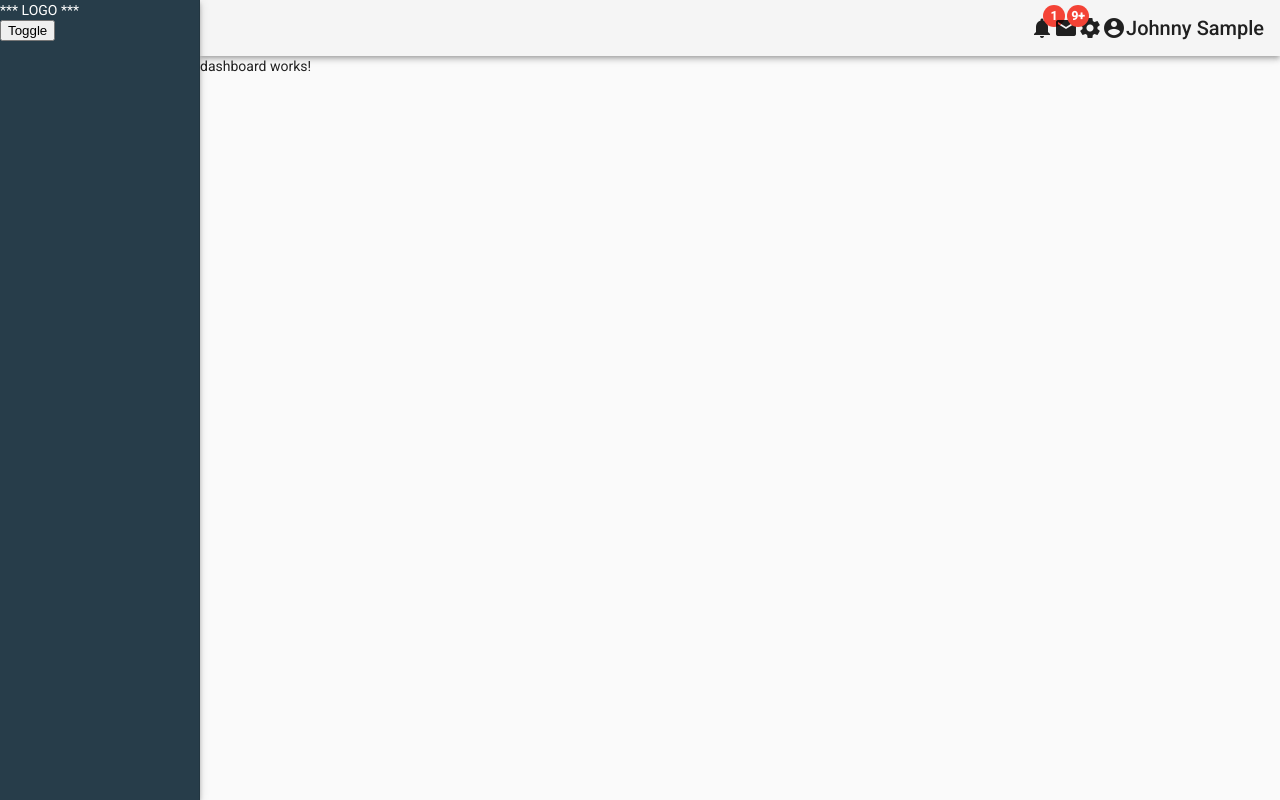
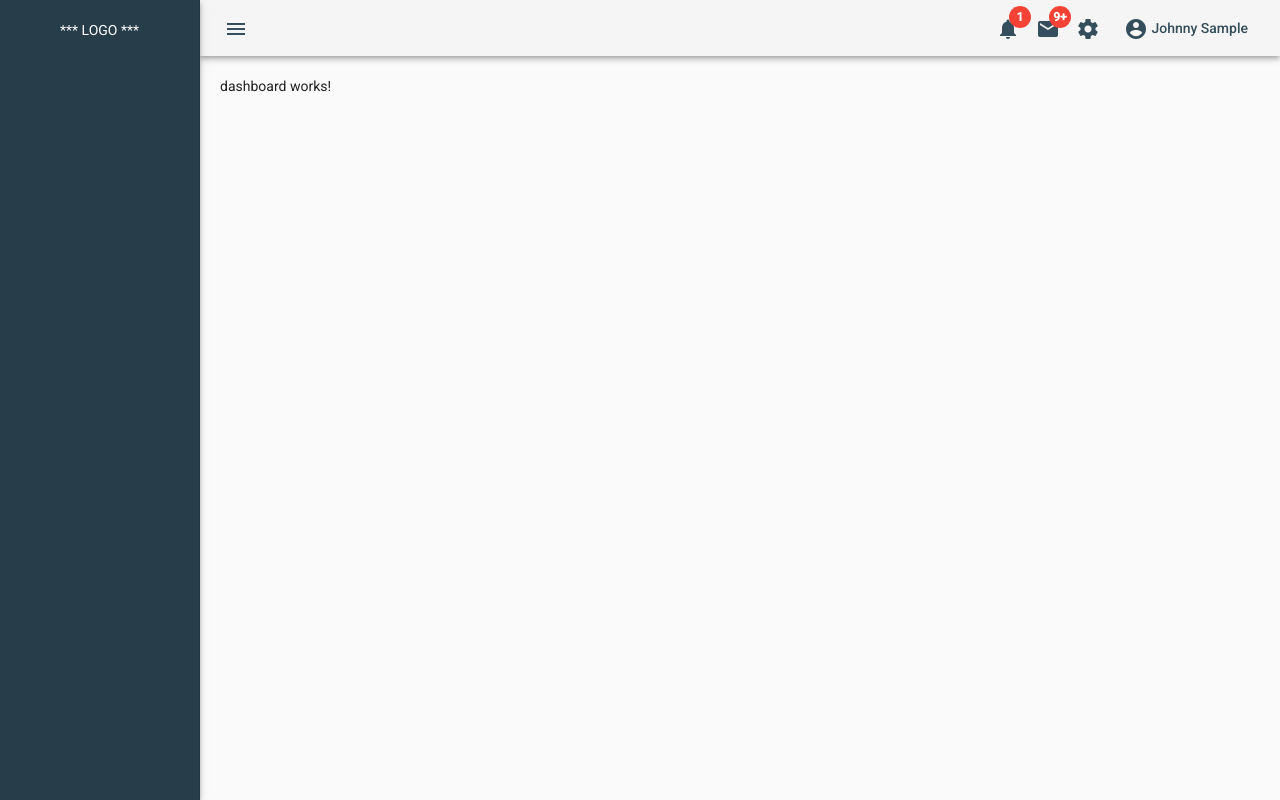
Before and after one commit to ricobarnes/javelin, an Angular app: page / in a window 1280 px wide. Built offline with nearby package versions, Linux system fonts and the light colour scheme.

Commit message:
setting up color

```diff
--- a/angular.json
+++ b/angular.json
@@ -28,7 +28,7 @@
               "src/assets"
             ],
             "styles": [
-              "./node_modules/@angular/material/prebuilt-themes/deeppurple-amber.css",
+              "src/assets/themes/custom-theme.scss",
               "src/styles.scss"
             ],
             "scripts": []
--- a/src/app/app.component.html
+++ b/src/app/app.component.html
@@ -4,20 +4,26 @@
     [opened]="true"
     mode="side"
     class="sidenav mat-elevation-z4"
-    [style.width]="isWide ? '200px' : '50px'"
+    [style.width]="isWide ? '200px' : '70px'"
   >
     <div>
-      <div>*** LOGO ***</div>
-      <button (click)="toggleSidebar()">Toggle</button>
+      <div
+        style="
+          display: flex;
+          justify-content: center;
+          align-items: center;
+          padding: 20px;
+        "
+      >
+        *** LOGO ***
+      </div>
     </div>
   </mat-drawer>
-  <mat-drawer-content [style.margin-left]="isWide ? '200px' : '50px'">
+  <mat-drawer-content [style.margin-left]="isWide ? '200px' : '70px'">
     <rrp-header style="position: sticky; top: 0px; z-index: 777;"></rrp-header>
 
-    <div style="flex: 1 0 auto;">
-      <div>
-        <router-outlet></router-outlet>
-      </div>
+    <div style="flex: 1 0 auto; padding: 20px;">
+      <router-outlet></router-outlet>
     </div>
   </mat-drawer-content>
 </mat-drawer-container>
--- a/src/app/app.component.ts
+++ b/src/app/app.component.ts
@@ -16,8 +16,4 @@ export class AppComponent implements OnInit {
       this.isWide = val;
     });
   }
-
-  toggleSidebar() {
-    this._layoutService.setIsWide(!this.isWide);
-  }
 }
--- a/src/app/core/services/layout/layout.service.ts
+++ b/src/app/core/services/layout/layout.service.ts
@@ -16,4 +16,8 @@ export class LayoutService {
   isWide(): Observable<boolean> {
     return this._isWide.asObservable();
   }
+
+  toggleSidebar() {
+    this._isWide.next(!this._isWide.value);
+  }
 }
--- a/src/app/shared/components/header/header.component.html
+++ b/src/app/shared/components/header/header.component.html
@@ -7,23 +7,38 @@
       justify-content: space-between;
     "
   >
-    <div></div>
+    <div>
+      <button mat-icon-button color="primary" (click)="toggleSidebar()">
+        <mat-icon>menu</mat-icon>
+      </button>
+    </div>
     <div style="display: flex; align-items: center;">
+      <button mat-icon-button color="primary">
         <mat-icon
           class="material-icons-outlined"
           [matBadge]="notificationCount"
           matBadgeColor="warn"
           >notifications</mat-icon
         >
+      </button>
+
+      <button mat-icon-button color="primary">
         <mat-icon
           class="material-icons-outlined"
           [matBadge]="messageCount"
           matBadgeColor="warn"
           >email</mat-icon
         >
+      </button>
+
+      <button mat-icon-button color="primary">
         <mat-icon class="material-icons-outlined">settings</mat-icon>
-      <mat-icon class="material-icons-outlined">account_circle</mat-icon>Johnny
-      Sample
+      </button>
+
+      <button mat-button color="primary">
+        <mat-icon class="material-icons-outlined">account_circle</mat-icon>
+        Johnny Sample
+      </button>
     </div>
   </div>
 </mat-toolbar>
--- a/src/app/shared/components/header/header.component.ts
+++ b/src/app/shared/components/header/header.component.ts
@@ -1,15 +1,20 @@
 import { Component, OnInit } from '@angular/core';
+import { LayoutService } from 'src/app/core/services/layout/layout.service';
 
 @Component({
   selector: 'rrp-header',
   templateUrl: './header.component.html',
-  styleUrls: ['./header.component.scss']
+  styleUrls: ['./header.component.scss'],
 })
 export class HeaderComponent implements OnInit {
   notificationCount = '1';
   messageCount = '9+';
 
-  constructor() {}
+  constructor(private _layoutService: LayoutService) {}
 
   ngOnInit(): void {}
+
+  toggleSidebar() {
+    this._layoutService.toggleSidebar();
+  }
 }
```
Lines whose indentation alone changed are shown as unchanged.
